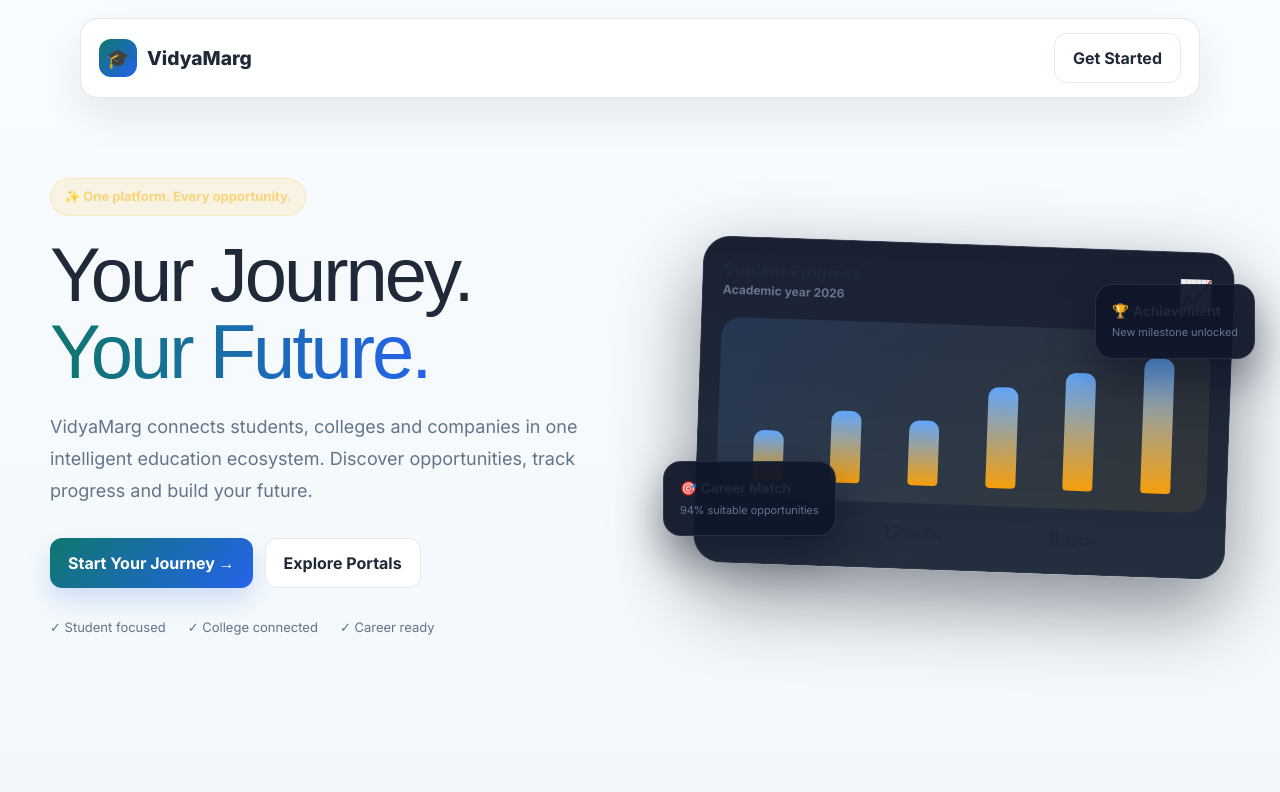
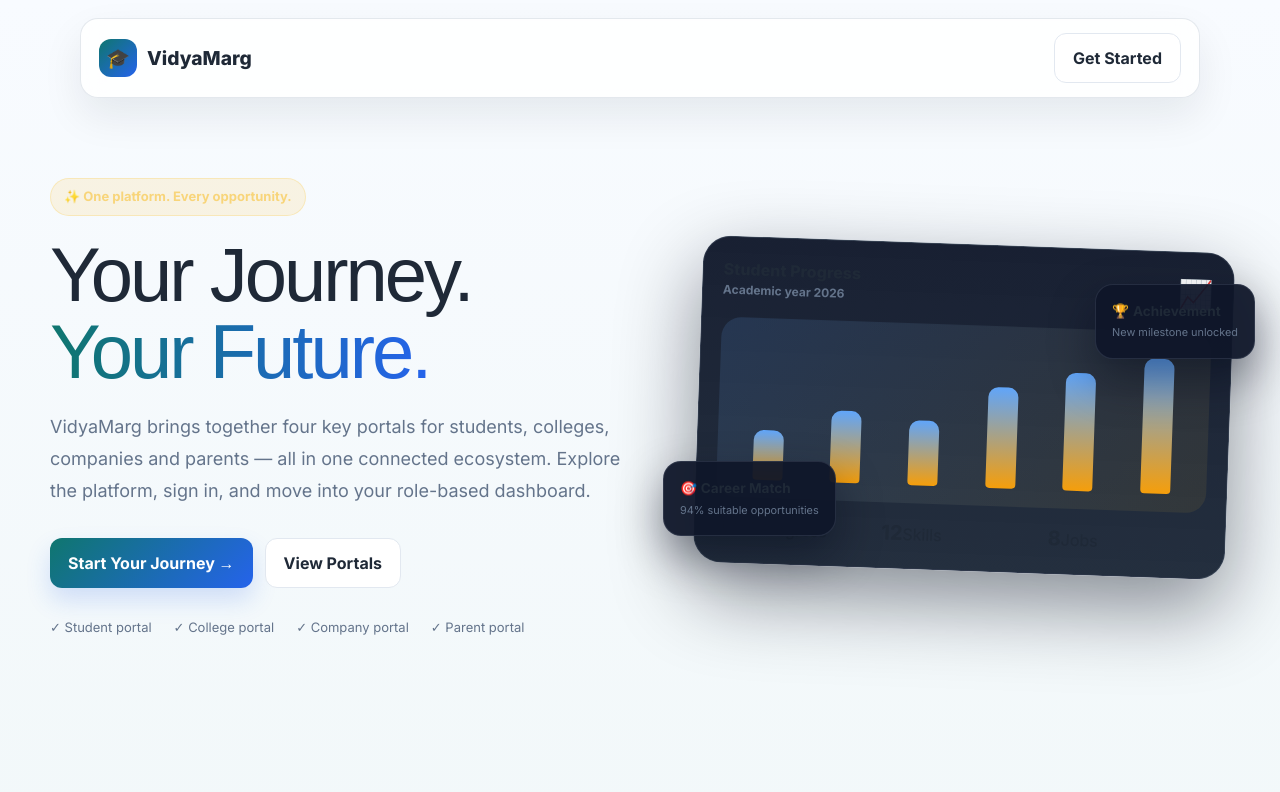
Before and after one commit to sakiralik0440-collab/vidyamarg, a React (Vite) app in the folder client/: page / in a window 1280 px wide. Shown: the top 792 px of the page. Built offline with nearby package versions, Linux system fonts and the light colour scheme; no server answers.

Commit message:
Align portal flow with landing auth flow

```diff
--- a/client/src/App.css
+++ b/client/src/App.css
@@ -344,16 +344,23 @@ a {
 
 .vm-card-actions {
   display: flex;
-  gap: 10px;
+  gap: 8px;
   flex-wrap: wrap;
   position: relative;
   z-index: 1;
+  margin-top: 18px;
 }
 
 .vm-card-btn {
-  padding: 9px 12px;
-  font-size: 0.76rem;
+  padding: 8px 10px;
+  font-size: 0.7rem;
   border-radius: 10px;
+  min-width: 0;
+}
+
+.vm-open-btn {
+  width: 100%;
+  margin-top: 4px;
 }
 
 .vm-portal-arrow {
--- a/client/src/components/LandingPage.jsx
+++ b/client/src/components/LandingPage.jsx
@@ -39,9 +39,9 @@ function LandingPage() {
             </h1>
 
             <p className="vm-hero-description">
-              VidyaMarg connects students, colleges and companies
-              in one intelligent education ecosystem. Discover
-              opportunities, track progress and build your future.
+              VidyaMarg brings together four key portals for students,
+              colleges, companies and parents — all in one connected ecosystem.
+              Explore the platform, sign in, and move into your role-based dashboard.
             </p>
 
             <div className="vm-hero-buttons">
@@ -56,14 +56,15 @@ function LandingPage() {
                 className="vm-btn vm-btn-light"
                 onClick={() => navigate("/portal")}
               >
-                Explore Portals
+                View Portals
               </button>
             </div>
 
             <div className="vm-trust">
-              <span>✓ Student focused</span>
-              <span>✓ College connected</span>
-              <span>✓ Career ready</span>
+              <span>✓ Student portal</span>
+              <span>✓ College portal</span>
+              <span>✓ Company portal</span>
+              <span>✓ Parent portal</span>
             </div>
           </div>
 
@@ -149,7 +150,7 @@ function LandingPage() {
           <div className="vm-portal-grid">
             <div
               className="vm-portal-card vm-student-card"
-              onClick={() => navigate("/student")}
+              onClick={() => navigate("/portal")}
             >
               <div className="vm-portal-icon">🎓</div>
               <h3>Student</h3>
@@ -159,7 +160,7 @@ function LandingPage() {
 
             <div
               className="vm-portal-card vm-college-card"
-              onClick={() => navigate("/college")}
+              onClick={() => navigate("/portal")}
             >
               <div className="vm-portal-icon">🏫</div>
               <h3>College</h3>
@@ -169,7 +170,7 @@ function LandingPage() {
 
             <div
               className="vm-portal-card vm-company-card"
-              onClick={() => navigate("/company")}
+              onClick={() => navigate("/portal")}
             >
               <div className="vm-portal-icon">🏢</div>
               <h3>Company</h3>
--- a/client/src/components/PortalSelect.jsx
+++ b/client/src/components/PortalSelect.jsx
@@ -7,6 +7,8 @@ const portalData = [
     title: "Student Portal",
     icon: "🎓",
     route: "/student",
+    loginRoute: "/student/login",
+    registerRoute: "/student/register",
     className: "vm-student-card",
     features: ["CGPA", "Jobs", "Skills", "Certificates"],
     intro: "Track learning, discover opportunities, and build your future.",
@@ -16,6 +18,8 @@ const portalData = [
     title: "College Portal",
     icon: "🏫",
     route: "/college",
+    loginRoute: "/college",
+    registerRoute: "/college",
     className: "vm-college-card",
     features: ["Students", "Attendance", "Reports", "Alerts"],
     intro: "Manage students, monitor progress, and improve outcomes.",
@@ -25,6 +29,8 @@ const portalData = [
     title: "Company Portal",
     icon: "🏢",
     route: "/company",
+    loginRoute: "/company",
+    registerRoute: "/company",
     className: "vm-company-card",
     features: ["Hiring", "Talent", "Jobs", "Interviews"],
     intro: "Find talent, post jobs, and connect with future professionals.",
@@ -34,6 +40,8 @@ const portalData = [
     title: "Parent Portal",
     icon: "👨‍👩‍👧",
     route: "/parent",
+    loginRoute: "/parent",
+    registerRoute: "/parent",
     className: "vm-parent-card",
     features: ["Progress", "Alerts", "Fees", "Support"],
     intro: "Stay informed about your child’s growth and academic progress.",
@@ -119,11 +127,14 @@ function PortalSelect() {
                 </div>
 
                 <div className="vm-card-actions">
-                  <button className="vm-btn vm-btn-light vm-card-btn" onClick={() => navigate(portal.route)}>
+                  <button className="vm-btn vm-btn-light vm-card-btn" onClick={() => navigate(portal.loginRoute)}>
+                    Login
+                  </button>
+                  <button className="vm-btn vm-btn-primary vm-card-btn" onClick={() => navigate(portal.registerRoute)}>
+                    Register
+                  </button>
+                  <button className="vm-btn vm-btn-light vm-card-btn vm-open-btn" onClick={() => navigate(portal.route)}>
                     Open Portal
-                  </button>
-                  <button className="vm-btn vm-btn-primary vm-card-btn" onClick={() => navigate("/student/login")}>
-                    Login
                   </button>
                 </div>
 
```
